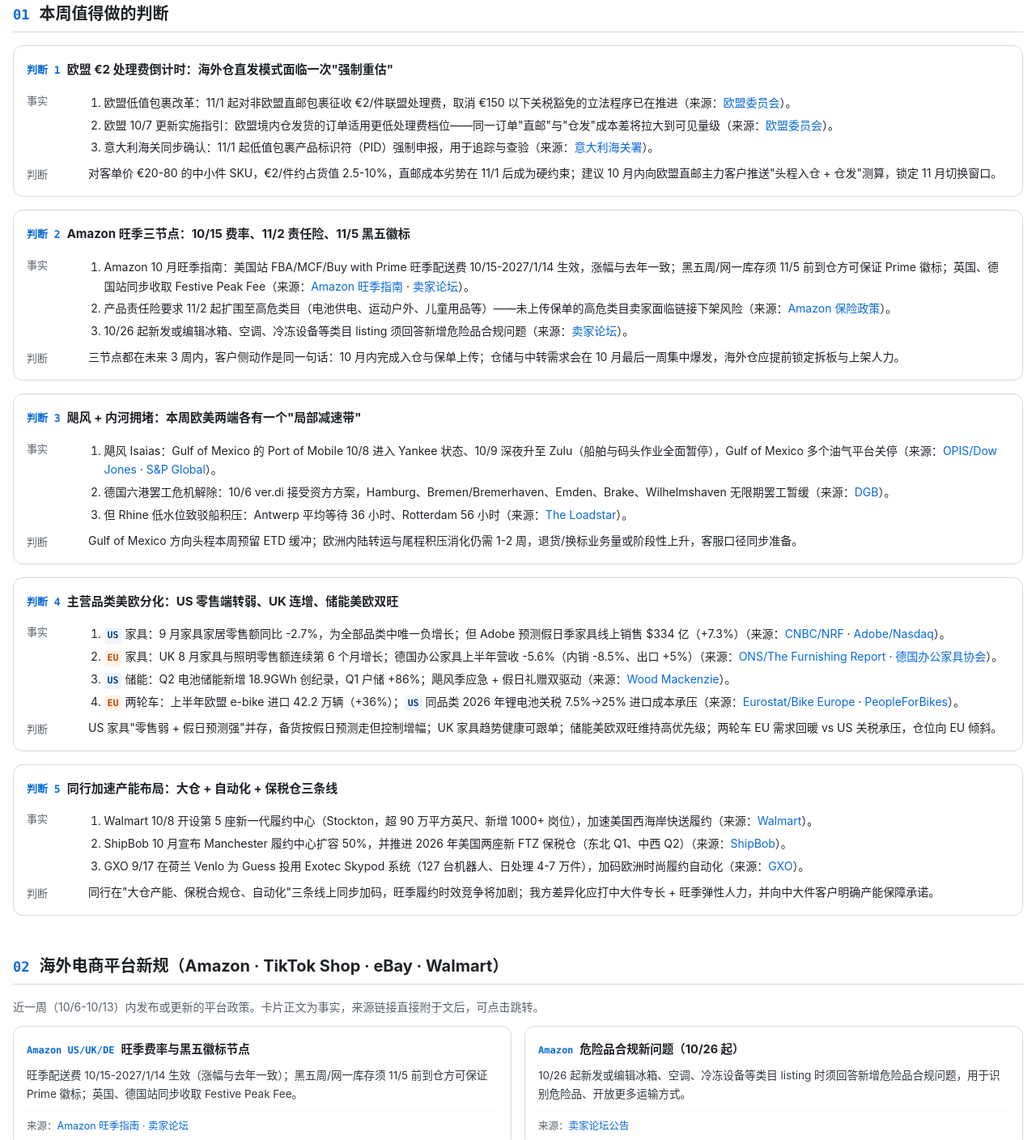
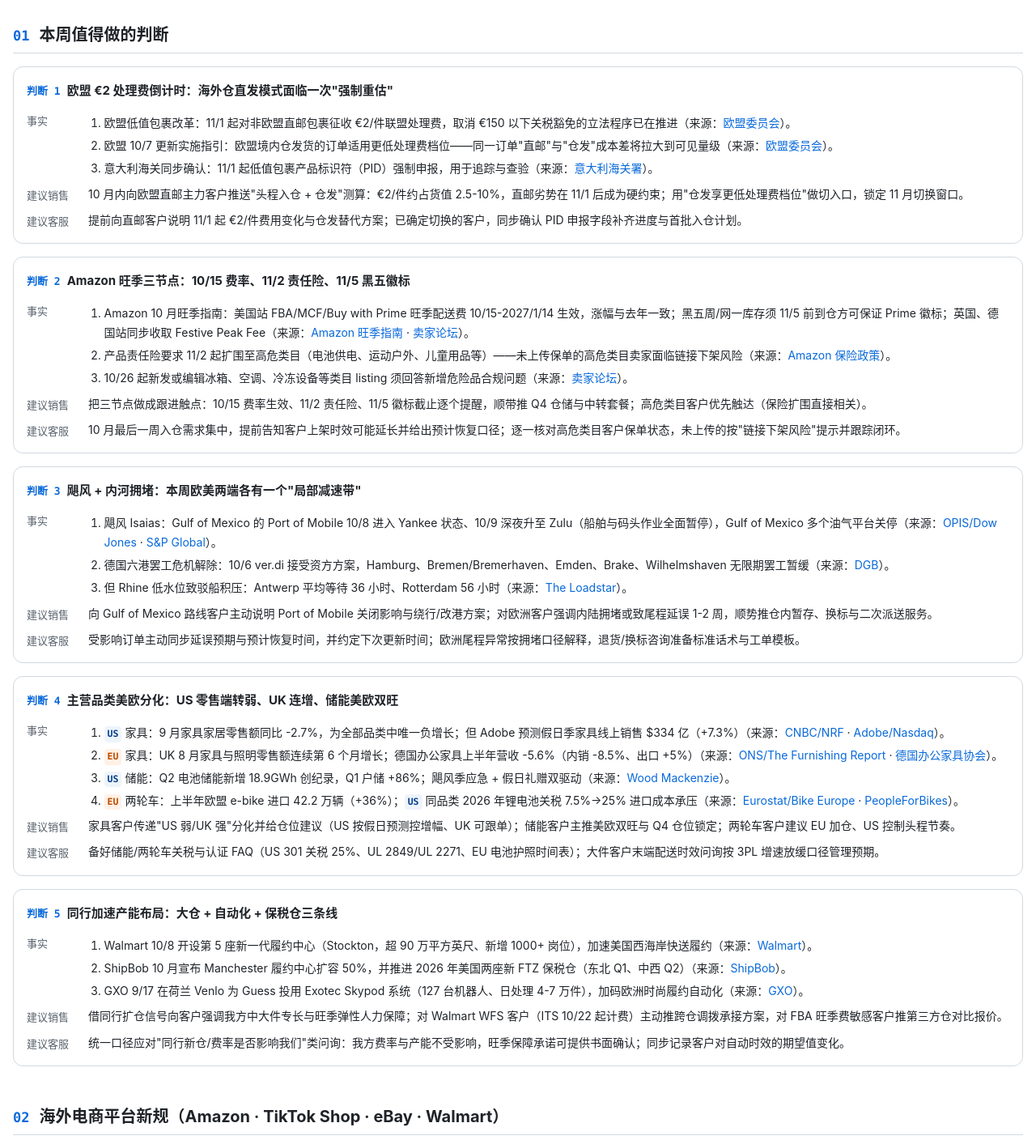
Before and after one commit to Frida-Jane/OW-INFO, a plain HTML site: page issues/issue-2026-01.html in a window 1280 px wide. Shown: the part 618-2026 px from the top of the page at 81% size. Drawn offline with Linux system fonts and the light colour scheme.

Commit message:
Issue 01: 判断块拆为建议销售/建议客服，首段改为本期核心内容总结

```diff
--- a/issues/issue-2026-01.html
+++ b/issues/issue-2026-01.html
@@ -127,7 +127,7 @@
             <span><strong>本期制作：</strong>海外仓信息小组</span>
             <span><strong>审核：</strong>Frida、Karen</span>
           </div>
-          <p class="report-intro__summary">本期聚焦 10 月 6-13 日近一周内发布的资讯与未来两周（至 10/28）关键节点，按"本周判断 / 海外电商平台新规 / 海外物流渠道新规 / 热销与主营品类雷达（US·EU 分市场）/ 同行海外仓与平台仓动向 / 欧美海外仓监管 / 海关对电商新规 / 数据面板"八大板块组织。平台与渠道新规以卡片呈现（每行两条，移动端单条）；每条事实均附可直接跳转的来源链接；海外城市与地区名以英文表示。</p>
+          <p class="report-intro__summary">本期核心：欧盟海关改革临近落地——€2 联盟处理费 11/1 征收、仓发订单享更低档位，直发模式面临强制重估；Amazon 三节点密集（10/15 旺季费率、11/2 责任险扩围、11/5 黑五徽标截止）；物流端飓风 Isaias 关闭 Port of Mobile、德国六港罢工解除但 Rhine 拥堵仍重、燃油附加费处近年高位；品类端美欧分化——US 家具零售转弱但假日预测仍强、UK 连续 6 个月增长、储能美欧双旺、电动两轮车 EU 进口 +36% 而 US 承压关税；同行端 Walmart Stockton 新仓、ShipBob Manchester 扩容 50%、GXO Venlo 自动化加码，旺季产能竞争升温。</p>
           <p class="report-intro__summary" style="margin-top: var(--space-2);"><strong>核心判断：</strong></p>
           <ol class="pt-list" style="margin-top: 0;">
             <li><strong>欧盟海关改革临近落地</strong>——€2 联盟处理费 11/1 起征收，欧盟仓发境内订单可享更低处理费，海外仓从"可选"变为"减费刚需"（10/7 欧盟指引更新）。</li>
@@ -160,8 +160,10 @@
                 <li>意大利海关同步确认：11/1 起低值包裹产品标识符（PID）强制申报，用于追踪与查验（来源：<a href="https://www.adm.gov.it/portale/en/dazi-spedizioni-modico-valore" target="_blank" rel="noopener">意大利海关署</a>）。</li>
               </ol>
             </dd>
-            <dt>判断</dt>
-            <dd>对客单价 €20-80 的中小件 SKU，€2/件约占货值 2.5-10%，直邮成本劣势在 11/1 后成为硬约束；建议 10 月内向欧盟直邮主力客户推送"头程入仓 + 仓发"测算，锁定 11 月切换窗口。</dd>
+            <dt>建议销售</dt>
+            <dd>10 月内向欧盟直邮主力客户推送"头程入仓 + 仓发"测算：€2/件约占货值 2.5-10%，直邮劣势在 11/1 后成为硬约束；用"仓发享更低处理费档位"做切入口，锁定 11 月切换窗口。</dd>
+            <dt>建议客服</dt>
+            <dd>提前向直邮客户说明 11/1 起 €2/件费用变化与仓发替代方案；已确定切换的客户，同步确认 PID 申报字段补齐进度与首批入仓计划。</dd>
           </dl>
         </div>
         <div class="rec">
@@ -175,8 +177,10 @@
                 <li>10/26 起新发或编辑冰箱、空调、冷冻设备等类目 listing 须回答新增危险品合规问题（来源：<a href="https://sellercentral.amazon.com/seller-forums/discussions/t/9d989276-cb81-40ed-a9d7-2967f2415116" target="_blank" rel="noopener">卖家论坛</a>）。</li>
               </ol>
             </dd>
-            <dt>判断</dt>
-            <dd>三节点都在未来 3 周内，客户侧动作是同一句话：10 月内完成入仓与保单上传；仓储与中转需求会在 10 月最后一周集中爆发，海外仓应提前锁定拆板与上架人力。</dd>
+            <dt>建议销售</dt>
+            <dd>把三节点做成跟进触点：10/15 费率生效、11/2 责任险、11/5 徽标截止逐个提醒，顺带推 Q4 仓储与中转套餐；高危类目客户优先触达（保险扩围直接相关）。</dd>
+            <dt>建议客服</dt>
+            <dd>10 月最后一周入仓需求集中，提前告知客户上架时效可能延长并给出预计恢复口径；逐一核对高危类目客户保单状态，未上传的按"链接下架风险"提示并跟踪闭环。</dd>
           </dl>
         </div>
         <div class="rec">
@@ -190,8 +194,10 @@
                 <li>但 Rhine 低水位致驳船积压：Antwerp 平均等待 36 小时、Rotterdam 56 小时（来源：<a href="https://theloadstar.com/german-port-strikes-averted-but-low-rhine-still-delaying-barge-cargo/" target="_blank" rel="noopener">The Loadstar</a>）。</li>
               </ol>
             </dd>
-            <dt>判断</dt>
-            <dd>Gulf of Mexico 方向头程本周预留 ETD 缓冲；欧洲内陆转运与尾程积压消化仍需 1-2 周，退货/换标业务量或阶段性上升，客服口径同步准备。</dd>
+            <dt>建议销售</dt>
+            <dd>向 Gulf of Mexico 路线客户主动说明 Port of Mobile 关闭影响与绕行/改港方案；对欧洲客户强调内陆拥堵或致尾程延误 1-2 周，顺势推仓内暂存、换标与二次派送服务。</dd>
+            <dt>建议客服</dt>
+            <dd>受影响订单主动同步延误预期与预计恢复时间，并约定下次更新时间；欧洲尾程异常按拥堵口径解释，退货/换标咨询准备标准话术与工单模板。</dd>
           </dl>
         </div>
         <div class="rec">
@@ -206,8 +212,10 @@
                 <li><span class="mk mk--eu">EU</span>两轮车：上半年欧盟 e-bike 进口 42.2 万辆（+36%）；<span class="mk mk--us">US</span>同品类 2026 年锂电池关税 7.5%→25% 进口成本承压（来源：<a href="https://www.bike-eu.com/subject/quarterly-data" target="_blank" rel="noopener">Eurostat/Bike Europe</a> · <a href="https://www.peopleforbikes.org/news/china-tariff-update-sept-2026" target="_blank" rel="noopener">PeopleForBikes</a>）。</li>
               </ol>
             </dd>
-            <dt>判断</dt>
-            <dd>US 家具"零售弱 + 假日预测强"并存，备货按假日预测走但控制增幅；UK 家具趋势健康可跟单；储能美欧双旺维持高优先级；两轮车 EU 需求回暖 vs US 关税承压，仓位向 EU 倾斜。</dd>
+            <dt>建议销售</dt>
+            <dd>家具客户传递"US 弱/UK 强"分化并给仓位建议（US 按假日预测控增幅、UK 可跟单）；储能客户主推美欧双旺与 Q4 仓位锁定；两轮车客户建议 EU 加仓、US 控制头程节奏。</dd>
+            <dt>建议客服</dt>
+            <dd>备好储能/两轮车关税与认证 FAQ（US 301 关税 25%、UL 2849/UL 2271、EU 电池护照时间表）；大件客户末端配送时效问询按 3PL 增速放缓口径管理预期。</dd>
           </dl>
         </div>
         <div class="rec">
@@ -221,8 +229,10 @@
                 <li>GXO 9/17 在荷兰 Venlo 为 Guess 投用 Exotec Skypod 系统（127 台机器人、日处理 4-7 万件），加码欧洲时尚履约自动化（来源：<a href="https://gxologistics.gcs-web.com/news-releases/news-release-details/gxo-and-exotec-partner-advance-fashion-fulfillment-guess" target="_blank" rel="noopener">GXO</a>）。</li>
               </ol>
             </dd>
-            <dt>判断</dt>
-            <dd>同行在"大仓产能、保税合规仓、自动化"三条线上同步加码，旺季履约时效竞争将加剧；我方差异化应打中大件专长 + 旺季弹性人力，并向中大件客户明确产能保障承诺。</dd>
+            <dt>建议销售</dt>
+            <dd>借同行扩仓信号向客户强调我方中大件专长与旺季弹性人力保障；对 Walmart WFS 客户（ITS 10/22 起计费）主动推跨仓调拨承接方案，对 FBA 旺季费敏感客户推第三方仓对比报价。</dd>
+            <dt>建议客服</dt>
+            <dd>统一口径应对"同行新仓/费率是否影响我们"类问询：我方费率与产能不受影响，旺季保障承诺可提供书面确认；同步记录客户对自动时效的期望值变化。</dd>
           </dl>
         </div>
       </section>
```
